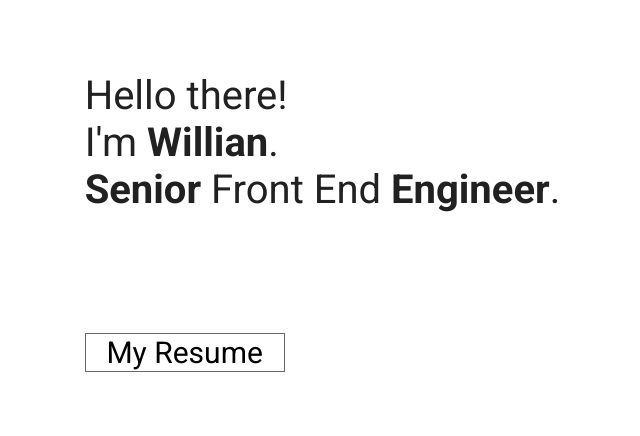
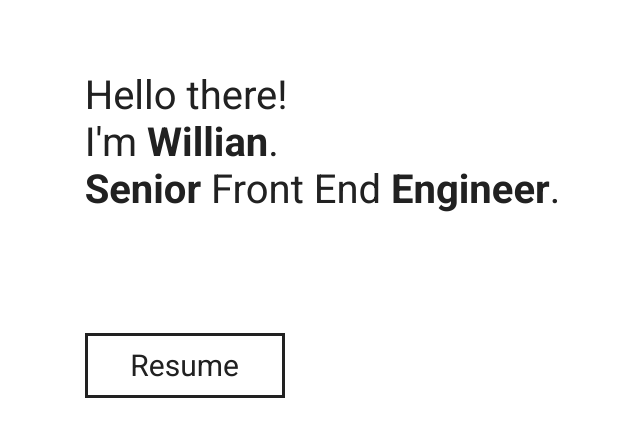
Before and after one commit to wdtamagi/my-page, a Next.js app: page / in a window 1280 px wide. Shown: the top 436 px of the page, without its empty margins (141-781 px from the left). Built offline with nearby package versions, Linux system fonts and the light colour scheme.

Commit message:
Adjust resuem button

```diff
--- a/src/pages/index.tsx
+++ b/src/pages/index.tsx
@@ -99,16 +99,18 @@ const MainPage: React.FC = () => {
           }
           css={css`
             background: transparent;
-            border: 1px solid #696969;
+            border: 3px solid #212121;
             cursor: pointer;
+            color: #212121;
             font-size: 30px;
             font-family: 'Roboto', sans-serif;
             width: 200px;
             margin-top: 5rem;
+            padding: 0.5rem 0;
           `}
           onClick={handleClick}
         >
-          {'My Resume'}
+          Resume
         </animated.button>
       </div>
     </div>
```
